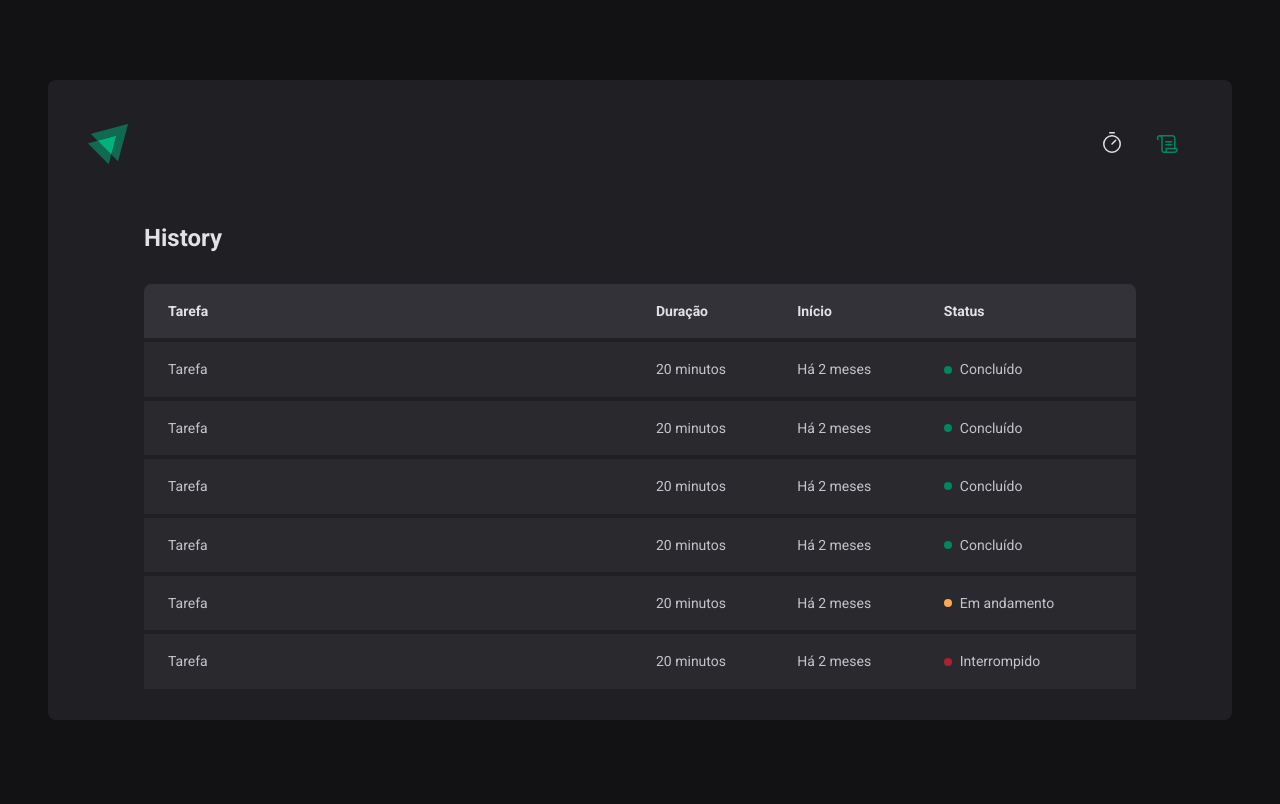
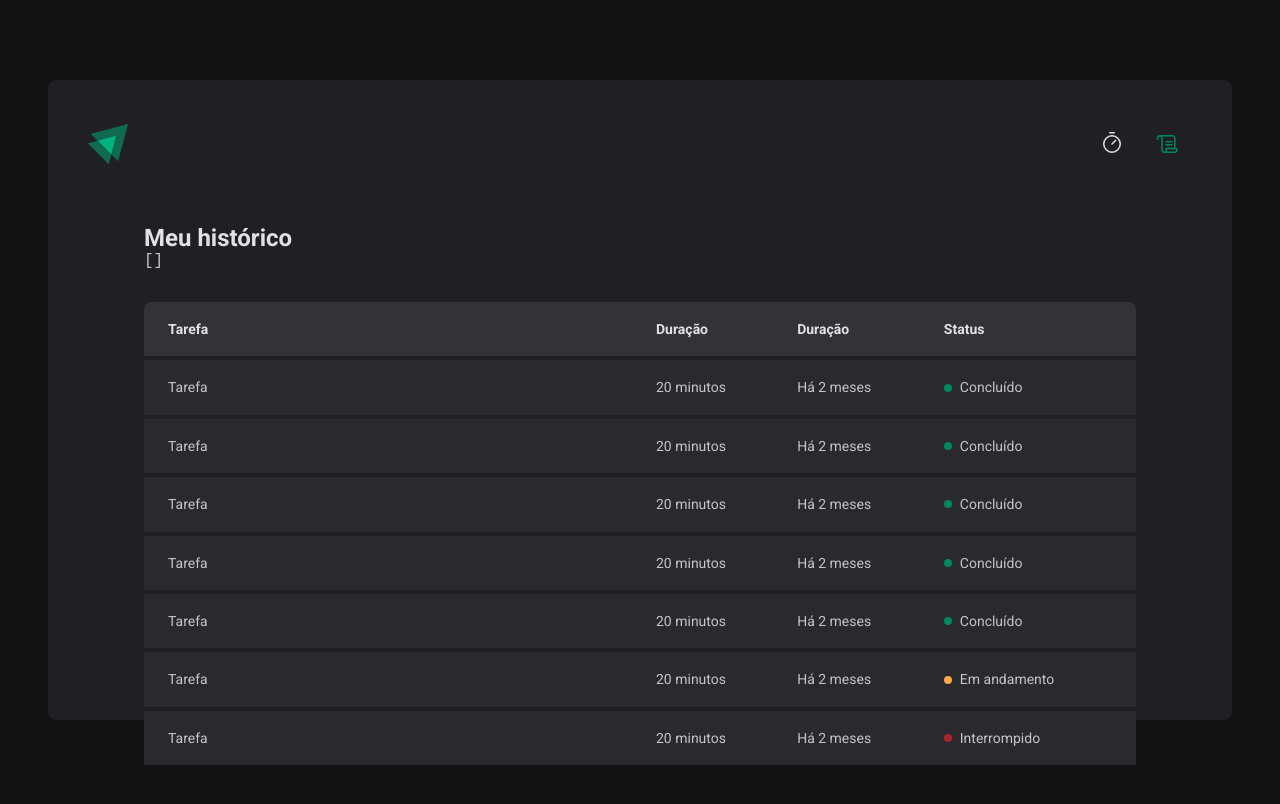
Before and after one commit to victorozoterio/pomodoro, a React (Vite) app: page /history in a window 1280 px wide. Shown: the top 804 px of the page. Built offline with nearby package versions, Linux system fonts and the light colour scheme.

Commit message:
feat: adiciona contexto entre rotas

```diff
--- a/src/App.tsx
+++ b/src/App.tsx
@@ -4,12 +4,15 @@
 
 import { GlobalStyle } from './styles/global';
 import { defaultTheme } from './styles/themes/default';
+import { CyclesContextProvider } from './contexts/CyclesContext';
 
 export function App() {
   return (
     <ThemeProvider theme={defaultTheme}>
       <BrowserRouter>
-        <Router />
+        <CyclesContextProvider>
+          <Router />
+        </CyclesContextProvider>
       </BrowserRouter>
 
       <GlobalStyle />
--- /dev/null
+++ b/src/contexts/CyclesContext.tsx
@@ -0,0 +1,103 @@
+import { createContext, ReactNode, useState } from 'react';
+
+interface CreateCycleData {
+  task: string;
+  minutesAmount: number;
+}
+
+interface Cycle {
+  id: string;
+  task: string;
+  minutesAmount: number;
+  startDate: Date;
+  interruptedDate?: Date;
+  finishedDate?: Date;
+}
+
+interface CyclesContextType {
+  cycles: Cycle[];
+  activeCycle: Cycle | undefined;
+  activeCycleId: string | null;
+  amountSecondsPassed: number;
+  markCurrentCycleAsFinished: () => void;
+  setSecondsPassed: (seconds: number) => void;
+  createNewCycle: (data: CreateCycleData) => void;
+  interruptCurrentCycle: () => void;
+}
+
+export const CyclesContext = createContext({} as CyclesContextType);
+
+interface CyclesContextProviderProps {
+  children: ReactNode;
+}
+
+export function CyclesContextProvider({ children }: CyclesContextProviderProps) {
+  const [cycles, setCycles] = useState<Cycle[]>([]);
+  const [activeCycleId, setActiveCycleId] = useState<string | null>(null);
+  const [amountSecondsPassed, setAmountSecondsPassed] = useState(0);
+
+  const activeCycle = cycles.find((cycle) => cycle.id === activeCycleId);
+
+  function setSecondsPassed(seconds: number) {
+    setAmountSecondsPassed(seconds);
+  }
+
+  function markCurrentCycleAsFinished() {
+    setCycles((state) =>
+      state.map((cycle) => {
+        if (cycle.id === activeCycleId) {
+          return { ...cycle, finishedDate: new Date() };
+        } else {
+          return cycle;
+        }
+      }),
+    );
+  }
+
+  function createNewCycle(data: CreateCycleData) {
+    const id = String(new Date().getTime());
+
+    const newCycle: Cycle = {
+      id,
+      task: data.task,
+      minutesAmount: data.minutesAmount,
+      startDate: new Date(),
+    };
+
+    setCycles((state) => [...state, newCycle]);
+    setActiveCycleId(id);
+    setAmountSecondsPassed(0);
+
+    // reset()
+  }
+
+  function interruptCurrentCycle() {
+    setCycles((state) =>
+      state.map((cycle) => {
+        if (cycle.id === activeCycleId) {
+          return { ...cycle, interruptedDate: new Date() };
+        } else {
+          return cycle;
+        }
+      }),
+    );
+    setActiveCycleId(null);
+  }
+
+  return (
+    <CyclesContext.Provider
+      value={{
+        cycles,
+        activeCycle,
+        activeCycleId,
+        markCurrentCycleAsFinished,
+        amountSecondsPassed,
+        setSecondsPassed,
+        createNewCycle,
+        interruptCurrentCycle,
+      }}
+    >
+      {children}
+    </CyclesContext.Provider>
+  );
+}
--- a/src/pages/History/index.tsx
+++ b/src/pages/History/index.tsx
@@ -1,9 +1,15 @@
+import { useContext } from 'react';
+import { CyclesContext } from '../../contexts/CyclesContext';
 import { HistoryContainer, HistoryList, Status } from './styles';
 
 export function History() {
+  const { cycles } = useContext(CyclesContext);
+
   return (
     <HistoryContainer>
-      <h1>History</h1>
+      <h1>Meu histórico</h1>
+
+      <pre>{JSON.stringify(cycles, null, 2)}</pre>
 
       <HistoryList>
         <table>
@@ -11,11 +17,19 @@
             <tr>
               <th>Tarefa</th>
               <th>Duração</th>
-              <th>Início</th>
+              <th>Duração</th>
               <th>Status</th>
             </tr>
           </thead>
           <tbody>
+            <tr>
+              <td>Tarefa</td>
+              <td>20 minutos</td>
+              <td>Há 2 meses</td>
+              <td>
+                <Status statusColor='green'>Concluído</Status>
+              </td>
+            </tr>
             <tr>
               <td>Tarefa</td>
               <td>20 minutos</td>
--- a/src/pages/Home/components/Countdown/index.tsx
+++ b/src/pages/Home/components/Countdown/index.tsx
@@ -1,6 +1,6 @@
 import { differenceInSeconds } from 'date-fns';
 import { useContext, useEffect } from 'react';
-import { CyclesContext } from '../..';
+import { CyclesContext } from '../../../../contexts/CyclesContext';
 import { CountdownContainer, Separator } from './styles';
 
 export function Countdown() {
--- a/src/pages/Home/components/NewCycleForm/index.tsx
+++ b/src/pages/Home/components/NewCycleForm/index.tsx
@@ -1,6 +1,6 @@
 import { FormContainer, MinutesAmountInput, TaskInput } from './styles';
 import { useContext } from 'react';
-import { CyclesContext } from '../..';
+import { CyclesContext } from '../../../../contexts/CyclesContext';
 import { useFormContext } from 'react-hook-form';
 
 export function NewCycleForm() {
--- a/src/pages/Home/index.tsx
+++ b/src/pages/Home/index.tsx
@@ -2,30 +2,12 @@
 import { FormProvider, useForm } from 'react-hook-form';
 import { zodResolver } from '@hookform/resolvers/zod';
 import * as zod from 'zod';
-import { createContext, useState } from 'react';
+import { useContext } from 'react';
 
 import { HomeContainer, StartCountdownButton, StopCountdownButton } from './styles';
 import { NewCycleForm } from './components/NewCycleForm';
 import { Countdown } from './components/Countdown';
-
-interface Cycle {
-  id: string;
-  task: string;
-  minutesAmount: number;
-  startDate: Date;
-  interruptedDate?: Date;
-  finishedDate?: Date;
-}
-
-interface CyclesContextType {
-  activeCycle: Cycle | undefined;
-  activeCycleId: string | null;
-  amountSecondsPassed: number;
-  markCurrentCycleAsFinished: () => void;
-  setSecondsPassed: (seconds: number) => void;
-}
-
-export const CyclesContext = createContext({} as CyclesContextType);
+import { CyclesContext } from '../../contexts/CyclesContext';
 
 const newCycleFormValidationSchema = zod.object({
   task: zod.string().min(1, 'Informe a tarefa'),
@@ -38,9 +20,7 @@
 type NewCycleFormData = zod.infer<typeof newCycleFormValidationSchema>;
 
 export function Home() {
-  const [cycles, setCycles] = useState<Cycle[]>([]);
-  const [activeCycleId, setActiveCycleId] = useState<string | null>(null);
-  const [amountSecondsPassed, setAmountSecondsPassed] = useState(0);
+  const { activeCycle, createNewCycle, interruptCurrentCycle } = useContext(CyclesContext);
 
   const newCycleForm = useForm<NewCycleFormData>({
     resolver: zodResolver(newCycleFormValidationSchema),
@@ -50,79 +30,21 @@
     },
   });
 
-  const { handleSubmit, watch, reset } = newCycleForm;
-
-  const activeCycle = cycles.find((cycle) => cycle.id === activeCycleId);
-
-  function setSecondsPassed(seconds: number) {
-    setAmountSecondsPassed(seconds);
-  }
-
-  function markCurrentCycleAsFinished() {
-    setCycles((state) =>
-      state.map((cycle) => {
-        if (cycle.id === activeCycleId) {
-          return { ...cycle, finishedDate: new Date() };
-        } else {
-          return cycle;
-        }
-      }),
-    );
-  }
-
-  function handleCreateNewCycle(data: NewCycleFormData) {
-    const id = String(new Date().getTime());
-
-    const newCycle: Cycle = {
-      id,
-      task: data.task,
-      minutesAmount: data.minutesAmount,
-      startDate: new Date(),
-    };
-
-    setCycles((state) => [...state, newCycle]);
-    setActiveCycleId(id);
-    setAmountSecondsPassed(0);
-
-    reset();
-  }
-
-  function handleInterruptCycle() {
-    setCycles((state) =>
-      state.map((cycle) => {
-        if (cycle.id === activeCycleId) {
-          return { ...cycle, interruptedDate: new Date() };
-        } else {
-          return cycle;
-        }
-      }),
-    );
-    setActiveCycleId(null);
-  }
+  const { handleSubmit, watch /* reset */ } = newCycleForm;
 
   const task = watch('task');
   const isSubmitDisable = !task;
 
   return (
     <HomeContainer>
-      <form onSubmit={handleSubmit(handleCreateNewCycle)}>
-        <CyclesContext.Provider
-          value={{
-            activeCycle,
-            activeCycleId,
-            markCurrentCycleAsFinished,
-            amountSecondsPassed,
-            setSecondsPassed,
-          }}
-        >
-          <FormProvider {...newCycleForm}>
-            <NewCycleForm />
-          </FormProvider>
-          <Countdown />
-        </CyclesContext.Provider>
+      <form onSubmit={handleSubmit(createNewCycle)}>
+        <FormProvider {...newCycleForm}>
+          <NewCycleForm />
+        </FormProvider>
+        <Countdown />
 
         {activeCycle ? (
-          <StopCountdownButton onClick={handleInterruptCycle} type='button'>
+          <StopCountdownButton onClick={interruptCurrentCycle} type='button'>
             <HandPalm size={24} />
             Interromper
           </StopCountdownButton>
```
